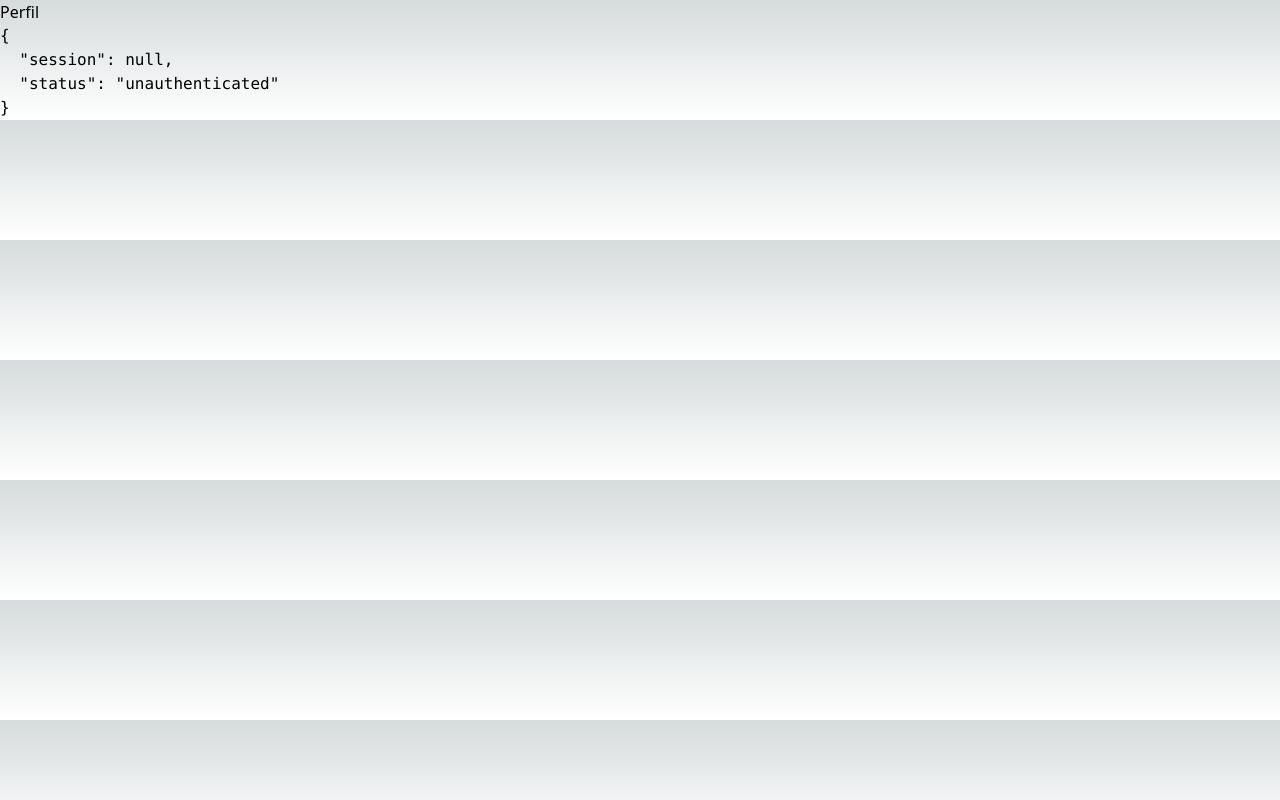
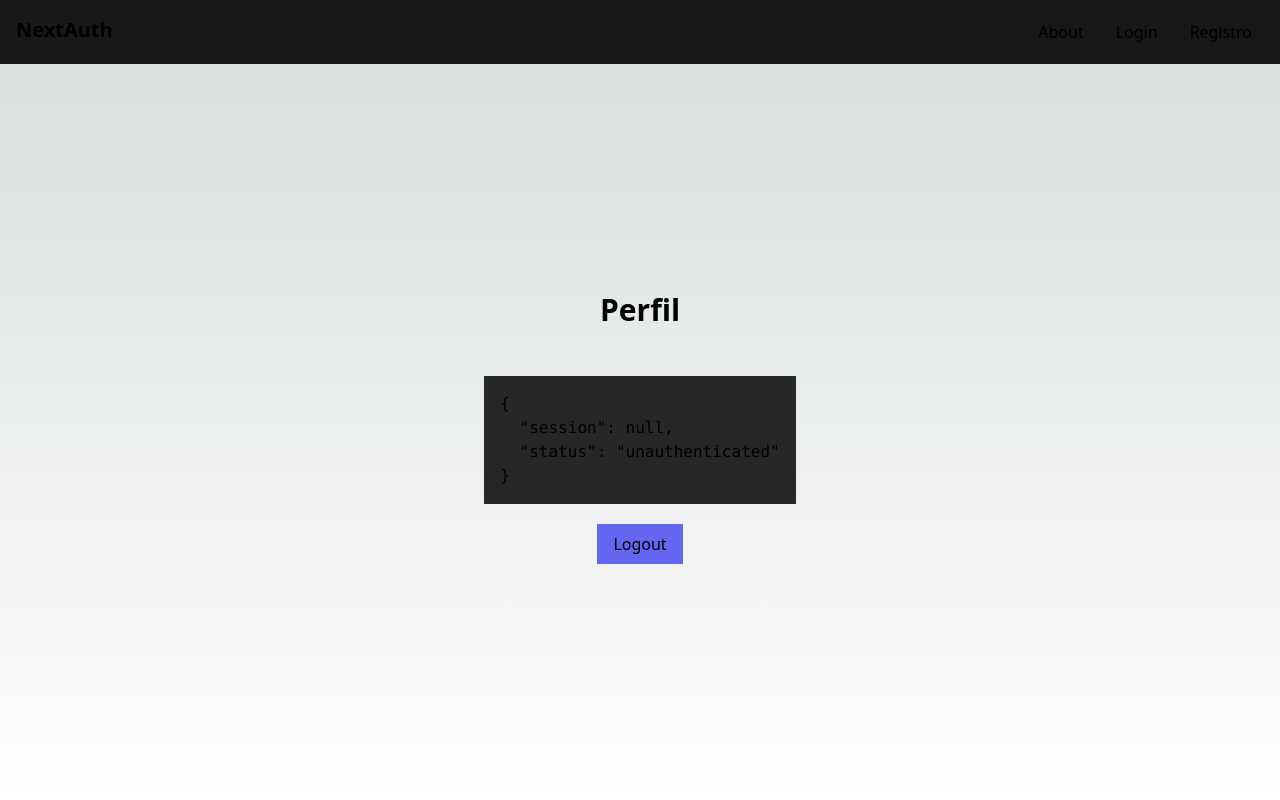
Before and after one commit to 02Alexis/next-auth-mongodb, a Next.js app: page /dashboard/profile in a window 1280 px wide. Built offline with nearby package versions, Linux system fonts and the light colour scheme; no server answers.

Commit message:
agregando estilos con tailwind y creación de navegación

```diff
--- /dev/null
+++ b/src/app/about/page.tsx
@@ -0,0 +1,9 @@
+import React from 'react'
+
+function AboutPage() {
+  return (
+    <div>AboutPage</div>
+  )
+}
+
+export default AboutPage
--- a/src/app/dashboard/profile/page.tsx
+++ b/src/app/dashboard/profile/page.tsx
@@ -1,15 +1,26 @@
 "use client";
-import { useSession } from "next-auth/react";
+
+import { useSession, signOut } from "next-auth/react";
 
 function ProfilePage() {
   const { data: session, status } = useSession();
-  console.log(session, status);
 
   return (
-    <div>
-      <h1>Perfil</h1>
+    <div className="justify-center h-[calc(100vh-4rem)] flex flex-col items-center gap-y-5">
+      <h1 className="text-3xl font-bold mb-7">Perfil</h1>
 
-      <pre>{JSON.stringify({ session, status }, null, 2)}</pre>
+      <pre
+      className="bg-zinc-800 p-4"
+      >{JSON.stringify({ session, status }, null, 2)}</pre>
+
+      <button
+      className="bg-indigo-500 px-4 py-2 block mb-2"
+        onClick={() => {
+          signOut();
+        }}
+      >
+        Logout
+      </button>
     </div>
   );
 }
--- a/src/app/layout.tsx
+++ b/src/app/layout.tsx
@@ -1,6 +1,7 @@
 import "./globals.css";
 import type { Metadata } from "next";
 import Providers from "./Providers";
+import Navbar from "@/components/Navbar";
 
 export const metadata: Metadata = {
   title: "Create Next App",
@@ -15,7 +16,10 @@ export default function RootLayout({
   return (
     <html lang="en">
       <body>
-        <Providers>{children}</Providers>
+        <Providers>
+          <Navbar />
+          {children}
+        </Providers>
       </body>
     </html>
   );
--- a/src/app/login/page.tsx
+++ b/src/app/login/page.tsx
@@ -25,21 +25,21 @@ function LoginPage() {
   };
 
   return (
-    <div>
-      <form onSubmit={handleSubmit}>
+    <div className="justify-center h-[calc(100vh-4rem)] flex items-center">
+      <form onSubmit={handleSubmit} className="bg-neutral-950 px-8 py-10 w3/12">
         {error && <div className="bg-red-500 text-white p-2 mb-2">{error}</div>}
-        <h1>Iniciar Sesión</h1>
+        <h1 className="text-4xl font-bold mb-7">Iniciar Sesión</h1>
         <input
           type="email"
           placeholder="example01@gmail.com"
           name="email"
-          className="bg-zinc-800 px-4 py-2 block mb-2"
+          className="bg-zinc-800 px-4 py-2 block mb-2 w-full"
         />
         <input
           type="password"
           placeholder="********"
           name="password"
-          className="bg-zinc-800 px-4 py-2 block mb-2"
+          className="bg-zinc-800 px-4 py-2 block mb-2 w-full"
         />
 
         <button className="bg-indigo-500 px-4 py-2">Login</button>
--- a/src/app/page.tsx
+++ b/src/app/page.tsx
@@ -2,7 +2,12 @@ import React from 'react'
 
 function HomePage() {
   return (
-    <div>HomePage</div>
+    <div className="justify-center h-[calc(100vh-4rem)] flex flex-col items-center">
+      <h1 className="text-3xl font-bold mb-7">Home Page</h1>
+
+      <p className="bg-zinc-800 p-4 py-10 w3/12">Lorem Ipsum is simply dummy text of the printing and typesetting industry. Lorem Ipsum has been the industry's standard dummy text ever since the 1500s, when an unknown printer took a galley of type and scrambled it to make a type specimen book. It has survived not only five centuries, but also the leap into electronic typesetting, remaining essentially unchanged. It was popularised in the 1960s with the release of Letraset sheets containing Lorem Ipsum passages, and more recently with desktop publishing software like Aldus PageMaker including versions of Lorem Ipsum</p>
+
+    </div>
   )
 }
 
--- a/src/app/register/page.tsx
+++ b/src/app/register/page.tsx
@@ -37,27 +37,27 @@ function RegisterPage() {
   };
 
   return (
-    <div>
-      <form onSubmit={handleSubmit}>
+    <div className="justify-center h-[calc(100vh-4rem)] flex items-center">
+      <form onSubmit={handleSubmit}className="bg-neutral-950 px-8 py-8 w3/12">
         {error && <div className="bg-red-500 text-white p-2 mb-2">{error}</div>}
-        <h1>Registrarse</h1>
+        <h1 className="text-4xl font-bold mb-7">Registrarse</h1>
         <input
           type="text"
           placeholder="Nombre"
           name="fullname"
-          className="bg-zinc-800 px-4 py-2 block mb-2"
+          className="bg-zinc-800 px-4 py-2 block mb-2 w-full"
         />
         <input
           type="email"
           placeholder="example01@gmail.com"
           name="email"
-          className="bg-zinc-800 px-4 py-2 block mb-2"
+          className="bg-zinc-800 px-4 py-2 block mb-2 w-full"
         />
         <input
           type="password"
           placeholder="********"
           name="password"
-          className="bg-zinc-800 px-4 py-2 block mb-2"
+          className="bg-zinc-800 px-4 py-2 block mb-2 w-full"
         />
 
         <button className="bg-indigo-500 px-4 py-2">Registrarse</button>
--- /dev/null
+++ b/src/components/Navbar.tsx
@@ -0,0 +1,39 @@
+import Link from "next/link";
+import {getServerSession} from 'next-auth'
+
+async function Navbar() {
+  const session = await getServerSession();
+
+  return (
+    <nav className="bg-zinc-900 p-4">
+      <div className="flex justify-between container mx-auto">
+        <Link href="/">
+            <h1 className="font-bold text-xl">NextAuth</h1>
+        </Link>
+
+        <ul className="flex gap-x-2">
+          {session ? (
+            <li className="px-3 py-1">
+            <Link href="/dashboard/profile">Perfil</Link>
+          </li>
+          ): (
+            <>
+            <li className="px-3 py-1">
+              <Link href="/about">About</Link>
+            </li>
+            <li className="px-3 py-1">
+              <Link href="/login">Login</Link>
+            </li>
+            <li className="px-3 py-1">
+              <Link href="/register">Registro</Link>
+            </li>
+            </>
+          )}
+
+        </ul>
+      </div>
+    </nav>
+  );
+}
+
+export default Navbar;
```
